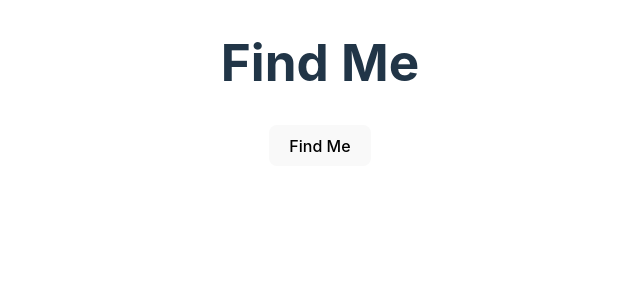
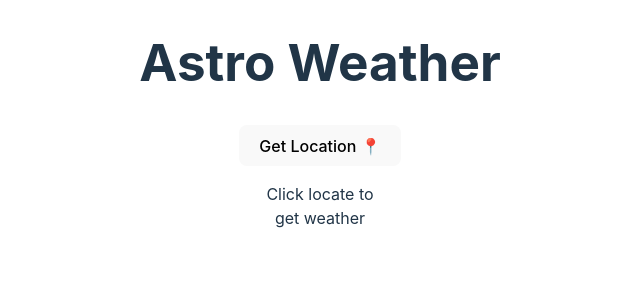
Before and after one commit to harrisimon/astro-weather-react, a React (Vite) app: page / in a window 1280 px wide. Shown: the top 300 px of the page, without its empty margins (320-960 px from the left). Built offline with nearby package versions, Linux system fonts and the light colour scheme.

Commit message:
basic layout

```diff
--- a/package.json
+++ b/package.json
@@ -10,6 +10,7 @@
     "preview": "vite preview"
   },
   "dependencies": {
+    "axios": "^1.4.0",
     "react": "^18.2.0",
     "react-dom": "^18.2.0"
   },
--- a/src/App.css
+++ b/src/App.css
@@ -9,3 +9,17 @@
   /* fill the whole width */
   width: 100%;
 }
+.hr {
+  display: flex;
+  flex-direction: column;
+  width: 5rem;
+  margin: 8px;
+  align-items: center;
+}
+.results-table {
+  display: flex;
+  align-items: center;
+  justify-content: center;
+  flex-direction: row;
+  width: 8rem;
+}
--- a/src/App.tsx
+++ b/src/App.tsx
@@ -1,21 +1,89 @@
-import { useState } from 'react'
-
-import './App.css'
-
-
+import { useState, useEffect } from "react"
+import { location } from "./types"
+import axios from "axios"
+import "./App.css"
 
 function App() {
+	const [location, setLocation] = useState<location>({ lat: 0, long: 0 })
+  const [loading, setLoading] = useState<boolean>(false)
+	const [weather, setWeather] = useState<any>(null)
+  const [time, setTime] = useState(new Date());
 
+  useEffect(() => {
+    setInterval(() => {
+      setTime(new Date());
 
-  return (
-    <>
-    <div>
-      <h1>Find Me</h1>
-      <button>Find Me</button>
-    </div>
+    }, 1000);
+  }, []);
 
-    </>
-  )
+	const findMe = () => {
+    setLoading(true)
+		try {
+			navigator.geolocation.getCurrentPosition(
+				(position) => {
+					const lat = position.coords.latitude
+					const long = position.coords.longitude
+
+					setLocation({
+						lat: lat,
+						long: long,
+					})
+
+					// Construct the URL with latitude and longitude as query parameters
+					const apiUrl = `http://www.7timer.info/bin/api.pl?lon=${long}&lat=${lat}&product=astro&output=json`
+
+					// Use Axios to make the API request
+					axios
+						.get(apiUrl)
+						.then((response) => {
+							console.log(response.data)
+							// You can further process the response data here
+							setWeather(response.data)
+							// console.log(weather.dataseries)
+              setLoading(false)
+						})
+						.catch((error) => {
+							console.error("Error fetching data:", error)
+						})
+				},
+				(error) => {
+					console.error("Error getting location:", error)
+				}
+			)
+		} catch (err) {
+			console.log(err)
+		}
+	}
+	let results
+	if (!weather && !loading) {
+		{
+			results = <p>Click locate to get weather</p>
+		}
+	} else if ((!weather && loading) || (weather && loading)) {
+    results = <p>Loading...</p>
+  }else {
+		results = weather.dataseries.map((hour: any, index: number) => {
+			return (
+				<div key={index} className="hr">
+					<p>{hour.timepoint} +hrs</p>
+					<p>cloud cover {hour.cloudcover}</p>
+					<p>lifted index {hour.lifted_index}</p>
+					<p>Precipation {hour.prec_type}</p>
+					<p>Transparency {hour.transparency}</p>
+				</div>
+			)
+		})
+	}
+
+	return (
+		<>
+			<div>
+				<h1>Astro Weather</h1>
+				<button onClick={findMe}>Get Location 📍</button>
+			</div>
+			<div className="results-table">{results}</div>
+		</>
+	)
 }
 
 export default App
--- /dev/null
+++ b/src/types.ts
@@ -0,0 +1,4 @@
+export interface location {
+    lat: number;
+    long: number;
+}
```
Also changed, not shown: 1 other file (tests, documents, lock files or other folders).
